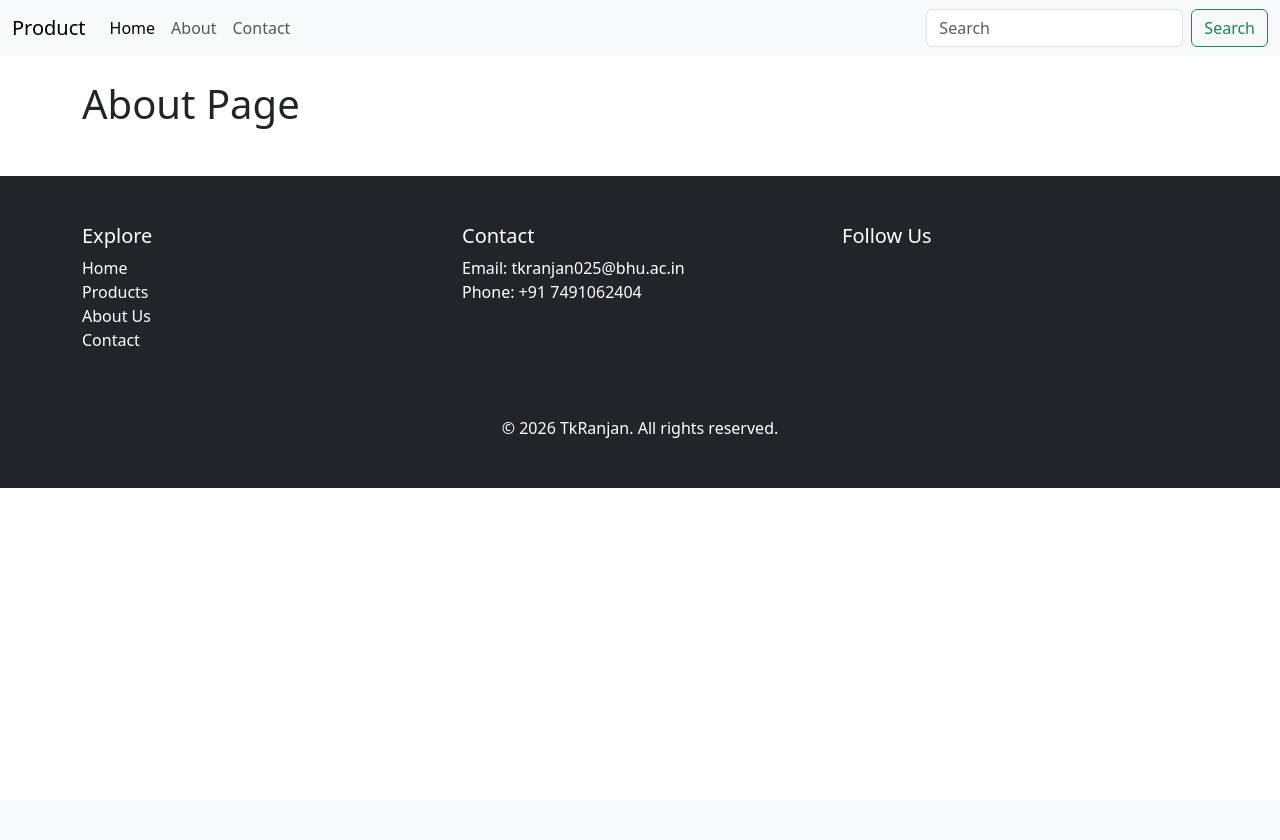
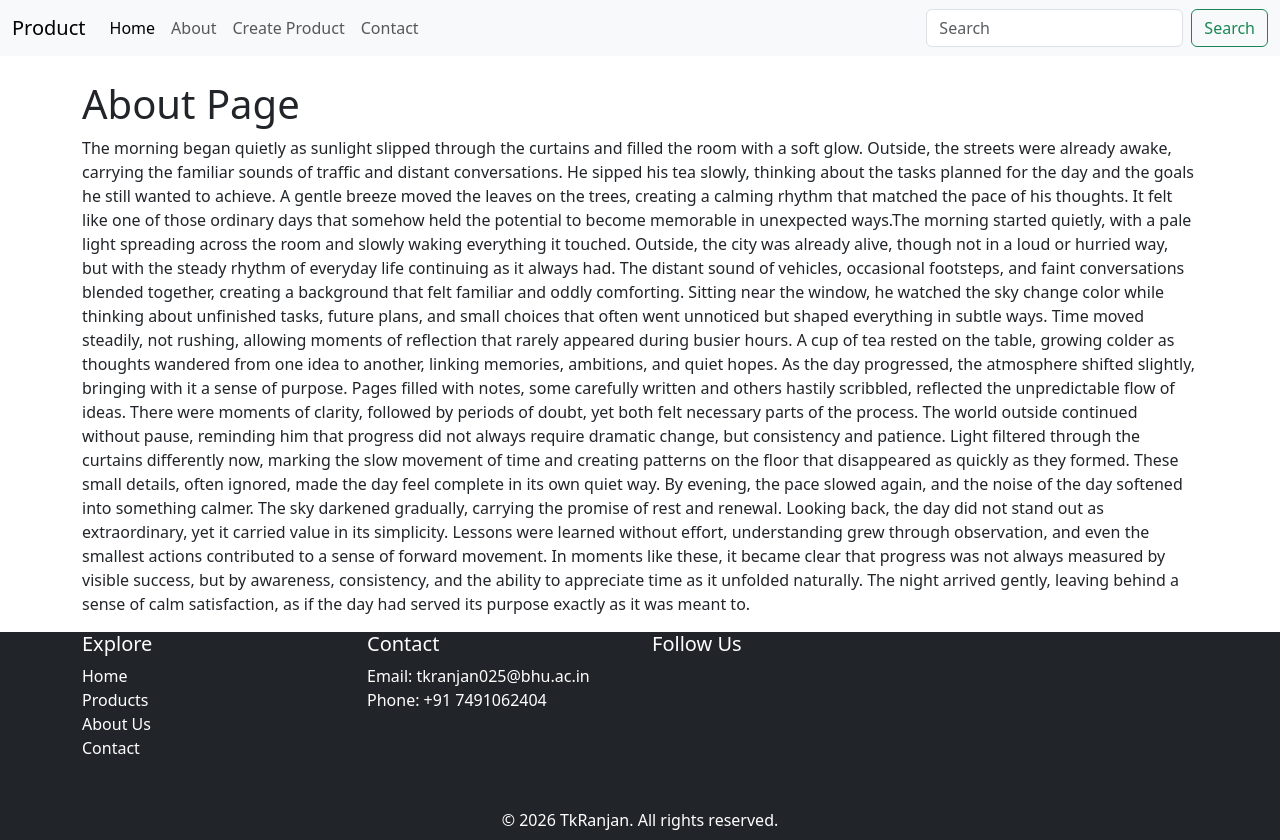
Before and after one commit to tkranjan/Django-Project, a Django app: page /about/ in a window 1280 px wide. Before the commit the page ends 488 px from the top, so only its background shows below. Run offline with Django 5.2, Linux system fonts and the light colour scheme.

Commit message:
Fourth commit

```diff
--- a/core/settings.py
+++ b/core/settings.py
@@ -115,6 +115,7 @@ USE_TZ = True
 # Static files (CSS, JavaScript, Images)
 # https://docs.djangoproject.com/en/6.0/howto/static-files/
 
+
 STATIC_URL = "/static/"
 
 #Media URL
--- a/core/urls.py
+++ b/core/urls.py
@@ -18,7 +18,11 @@ Including another URLconf
 from django.contrib import admin
 from django.urls import path, include
 
+from django.conf import settings
+from django.conf.urls.static import static
+
+
 urlpatterns = [
     path("admin/", admin.site.urls),
     path("",include('products.urls'))
-]
+] + static(settings.MEDIA_URL, document_root=settings.MEDIA_ROOT)
--- a/products/templates/about.html
+++ b/products/templates/about.html
@@ -3,4 +3,9 @@
 
 {% block main_content %}
     <h1>About Page</h1>
+    <p>The morning began quietly as sunlight slipped through the curtains and filled the room with a soft glow. Outside, the streets were already awake, carrying the familiar sounds of traffic and distant conversations. He sipped his tea slowly, thinking about the tasks planned for the day and the goals he still wanted to achieve. A gentle breeze moved the leaves on the trees, creating a calming rhythm that matched the pace of his thoughts. It felt like one of those ordinary days that somehow held the potential to become memorable in unexpected ways.The morning started quietly, with a pale light spreading across the room and slowly waking everything it touched. Outside, the city was already alive, though not in a loud or hurried way, but with the steady rhythm of everyday life continuing as it always had. The distant sound of vehicles, occasional footsteps, and faint conversations blended together, creating a background that felt familiar and oddly comforting. Sitting near the window, he watched the sky change color while thinking about unfinished tasks, future plans, and small choices that often went unnoticed but shaped everything in subtle ways. Time moved steadily, not rushing, allowing moments of reflection that rarely appeared during busier hours. A cup of tea rested on the table, growing colder as thoughts wandered from one idea to another, linking memories, ambitions, and quiet hopes.
+
+As the day progressed, the atmosphere shifted slightly, bringing with it a sense of purpose. Pages filled with notes, some carefully written and others hastily scribbled, reflected the unpredictable flow of ideas. There were moments of clarity, followed by periods of doubt, yet both felt necessary parts of the process. The world outside continued without pause, reminding him that progress did not always require dramatic change, but consistency and patience. Light filtered through the curtains differently now, marking the slow movement of time and creating patterns on the floor that disappeared as quickly as they formed. These small details, often ignored, made the day feel complete in its own quiet way.
+
+By evening, the pace slowed again, and the noise of the day softened into something calmer. The sky darkened gradually, carrying the promise of rest and renewal. Looking back, the day did not stand out as extraordinary, yet it carried value in its simplicity. Lessons were learned without effort, understanding grew through observation, and even the smallest actions contributed to a sense of forward movement. In moments like these, it became clear that progress was not always measured by visible success, but by awareness, consistency, and the ability to appreciate time as it unfolded naturally. The night arrived gently, leaving behind a sense of calm satisfaction, as if the day had served its purpose exactly as it was meant to.</p>
 {% endblock main_content %}
--- a/products/templates/includes/footer.html
+++ b/products/templates/includes/footer.html
@@ -1,8 +1,8 @@
-<footer class="bg-dark text-white py-5 mt-5">
+<footer class="bg-dark text-white py-6 mt-7">
     <div class="container">
         <div class="row">
             <!-- Navigation Links -->
-            <div class="col-md-4 mb-4">
+            <div class="col-md-3 mb-3">
                 <h5>Explore</h5>
                 <ul class="list-unstyled">
                     <li><a href="{% url 'homepage' %}" class="text-white text-decoration-none">Home</a></li>
@@ -12,7 +12,7 @@
                 </ul>
             </div>
             <!-- Contact Info -->
-            <div class="col-md-4 mb-4">
+            <div class="col-md-3 mb-3">
                 <h5>Contact</h5>
                 <ul class="list-unstyled">
                     <li>Email: <a href="mailto:tkranjan025@bhu.ac.in"
@@ -22,7 +22,7 @@
                 </ul>
             </div>
             <!-- Social Media -->
-            <div class="col-md-4 mb-4">
+            <div class="col-md-3 mb-3">
                 <h5>Follow Us</h5>
                 <div class="d-flex gap-3">
                     <a href="#" class="text-white"><i class="bi bi-twitter"></i></a>
@@ -34,7 +34,7 @@
             <!-- Newsletter Signup -->
 
             {% comment %}
-            <div class="col-md-3 mb-4">
+            <div class="col-md-3 mb-3">
                 <h5>Newsletter</h5>
                 <form>
                     <div class="input-group">
@@ -47,9 +47,9 @@
 
         </div>
         <!-- Copyright -->
-        <div class="row mt-4">
+        <div class="row mt-3">
             <div class="col text-center">
-                <p class="mb-0">&copy; 2026 TkRanjan. All rights reserved.</p>
+                <p class="mb-2">&copy; 2026 TkRanjan. All rights reserved.</p>
             </div>
         </div>
     </div>
--- a/products/templates/includes/navbar.html
+++ b/products/templates/includes/navbar.html
@@ -12,6 +12,10 @@
         <li class="nav-item">
           <a class="nav-link" href="{% url 'about' %}">About</a>
         </li>
+
+        <li class="nav-item">
+          <a class="nav-link" href="{% url 'product_create' %}">Create Product</a>
+        </li>
         <li class="nav-item">
             <a class="nav-link" href="{% url 'contact' %}">Contact</a>
         </li>
--- a/products/templates/index.html
+++ b/products/templates/index.html
@@ -6,12 +6,13 @@
 <div class="products row mt-4">
 
     {% for product in products %}
-    <div class="card mt-4 col-4" style="width: 17rem;">
+    <div class="card mt-4 col-5" style="width: 17rem;">
         <img src="{{product.image_url.url}}" class="card-img-top" alt="{{product.name}}">
         <div class="card-body">
             <h5 class="card-title">{{product.name}}</h5>
             <p class="card-text">{{product.description}}</p>
             <p class="card-text"><b>Category:</b>{{product.category}}</p>
+            <a href = "{% url 'product_detail' pk=product.id%}" class = "card-link me-5">Detail</a>
             <!-- <p class="card-text"><b>Brand:</b>{{product.brand}}</p>
             <p class="card-text"><b>Price:</b>{{product.price}}</p>
             <p class="card-text"><b>Discount Price:</b>{{product.discount_price}}</p>
--- a/products/urls.py
+++ b/products/urls.py
@@ -2,7 +2,9 @@ from django.urls import path
 from . import views
 
 urlpatterns = [
-    path('', views.homepage, name='homepage'),
-    path('about/', views.about, name='about'),
-    path('contact/', views.contact, name='contact')
+    path('', views.HomePageView.as_view(), name='homepage'),
+    path('about/', views.AboutPageView.as_view(), name='about'),
+    path('contact/', views.ContactPageView.as_view(), name='contact'),
+    path('product/<int:pk>/',views.ProductDetailView.as_view(),name='product_detail'),
+    path('product/create/', views.ProductCreateView.as_view(),name='product_create')
 ]
--- a/products/views.py
+++ b/products/views.py
@@ -2,17 +2,67 @@ from django.shortcuts import render
 from django.http import HttpRequest,HttpResponse
 from .data import products
 from .models import Product
+from django.views import View
+from django.views.generic import (
+    TemplateView,
+    ListView,
+    DetailView,
+)
+class HomePageView(ListView):
+    page_title = "Product List"
+
+    def get(self,request:HttpRequest):
+        product_list = Product.objects.all()
+
+        return render(
+            request, 'index.html',{"title": self.page_title,"products":product_list}
+        )
+
+
+##Detail view
+
+class ProductDetailView(DetailView):
+    model = Product
+    context_object_name = 'product'
+    queryset = Product.objects.all()
+    template_name = "product/product_detail.html"
+
 
 # Create your views here.
-def homepage(request:HttpRequest) -> HttpResponse:
+"""def homepage(request:HttpRequest) -> HttpResponse:
     page_title = "Product List"
     product_list = Product.objects.all()
-    return render(request, "index.html",{'title':page_title, 'products':product_list})
+    return render(request, "index.html",{'title':page_title, 'products':product_list})"""
 
-def about(request:HttpRequest) -> HttpResponse:
+# def about(request:HttpRequest) -> HttpResponse:
+#     page_title = "About Page"
+#     return render(request, "about.html",{'title':page_title})
+
+# def contact(request:HttpRequest) -> HttpResponse:
+#     page_title = "Contact Page"
+#     return render(request, "contact.html",{'title':page_title})
+
+class AboutPageView(TemplateView):
+    template_name = "about.html"
     page_title = "About Page"
-    return render(request, "about.html",{'title':page_title})
 
-def contact(request:HttpRequest) -> HttpResponse:
+
+    def get_context_data(self, **kwargs):
+        context = super().get_context_data(**kwargs)
+        context['title'] = self.page_title
+        return context
+
+class ContactPageView(TemplateView):
+    template_name = "contact.html"
     page_title = "Contact Page"
-    return render(request, "contact.html",{'title':page_title})
+
+
+    def get_context_data(self, **kwargs):
+        context = super().get_context_data(**kwargs)
+        context['title'] = self.page_title
+        return context
+
+
+
+class ProductCreateView(TemplateView):
+    template_name = "product/product_create_form.html"
```
Also changed, not shown: products/templates/product/product_create_form.html (added, +27 -0 lines), products/templates/product/product_detail.html (added, +88 -0 lines).
